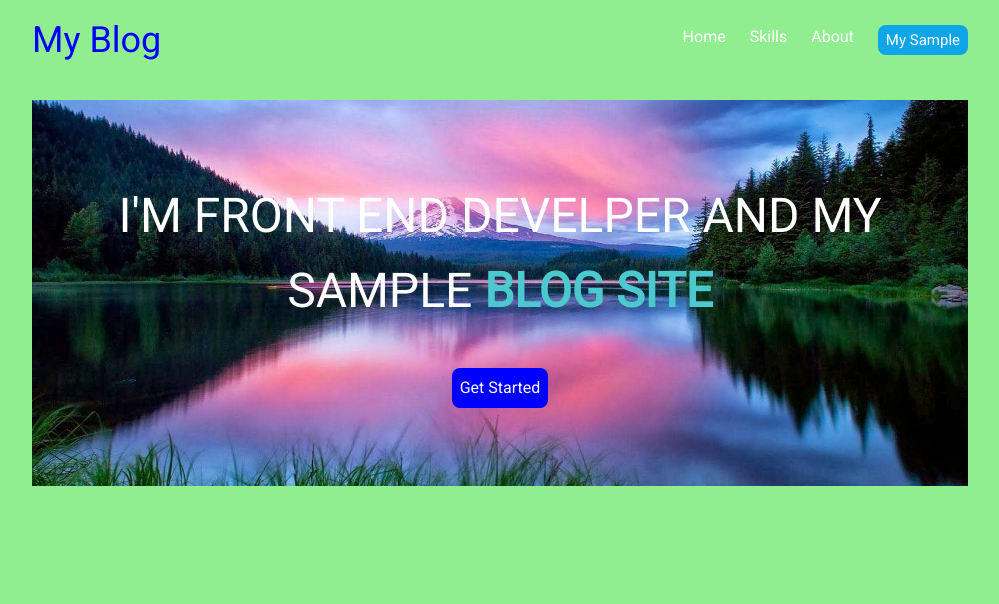
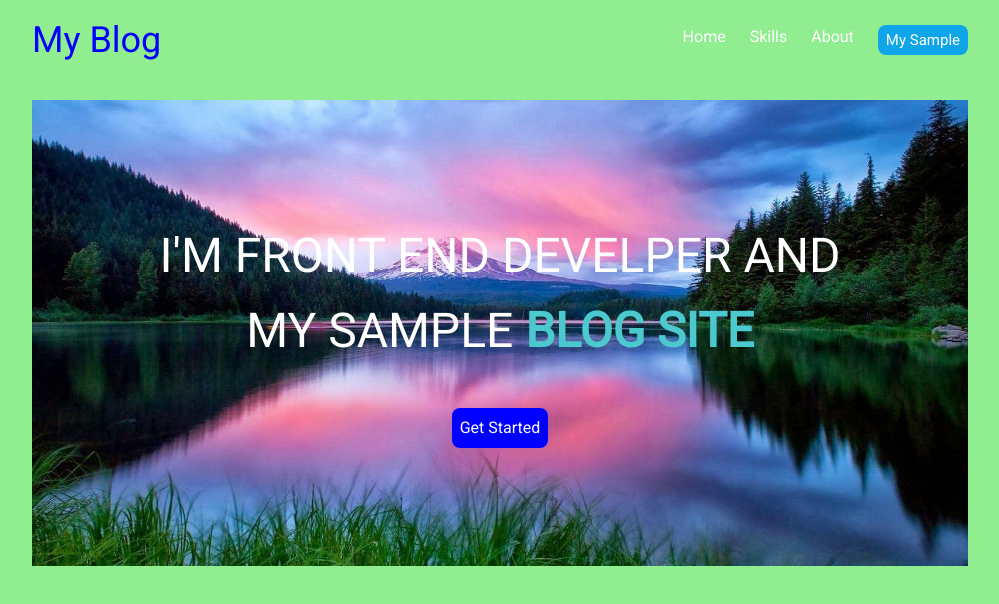
Before and after one commit to techmahendran/Blog-App-Test, a Next.js app: page / in a window 1280 px wide. Shown: the top 604 px of the page, without its empty margins (140-1139 px from the left). Built offline with nearby package versions, Linux system fonts and the light colour scheme.

Commit message:
Update page.jsx

```diff
--- a/app/page.jsx
+++ b/app/page.jsx
@@ -8,7 +8,7 @@ const HomePage = () => {
 
   return (
     <>
-       <section className="mt-5 p-[60px] sm:p-[80px] md:p-[78px] text-center bg-[url('./assets/home.jpg')] bg-no-repeat bg-cover bg-center text-white">
+       <section className="mt-5 p-[60px] sm:p-[80px] md:p-[118px] text-center bg-[url('./assets/home.jpg')] bg-no-repeat bg-cover bg-center text-white">
         <h1 className="text-4xl text-center md:text-5xl xl:text-6xl leading-[45px] uppercase md:leading-[75px]">
           I'm Front End Develper and My Sample{" "}
           <span className="text-[#4cc9ce] font-bold">Blog Site</span>
```
